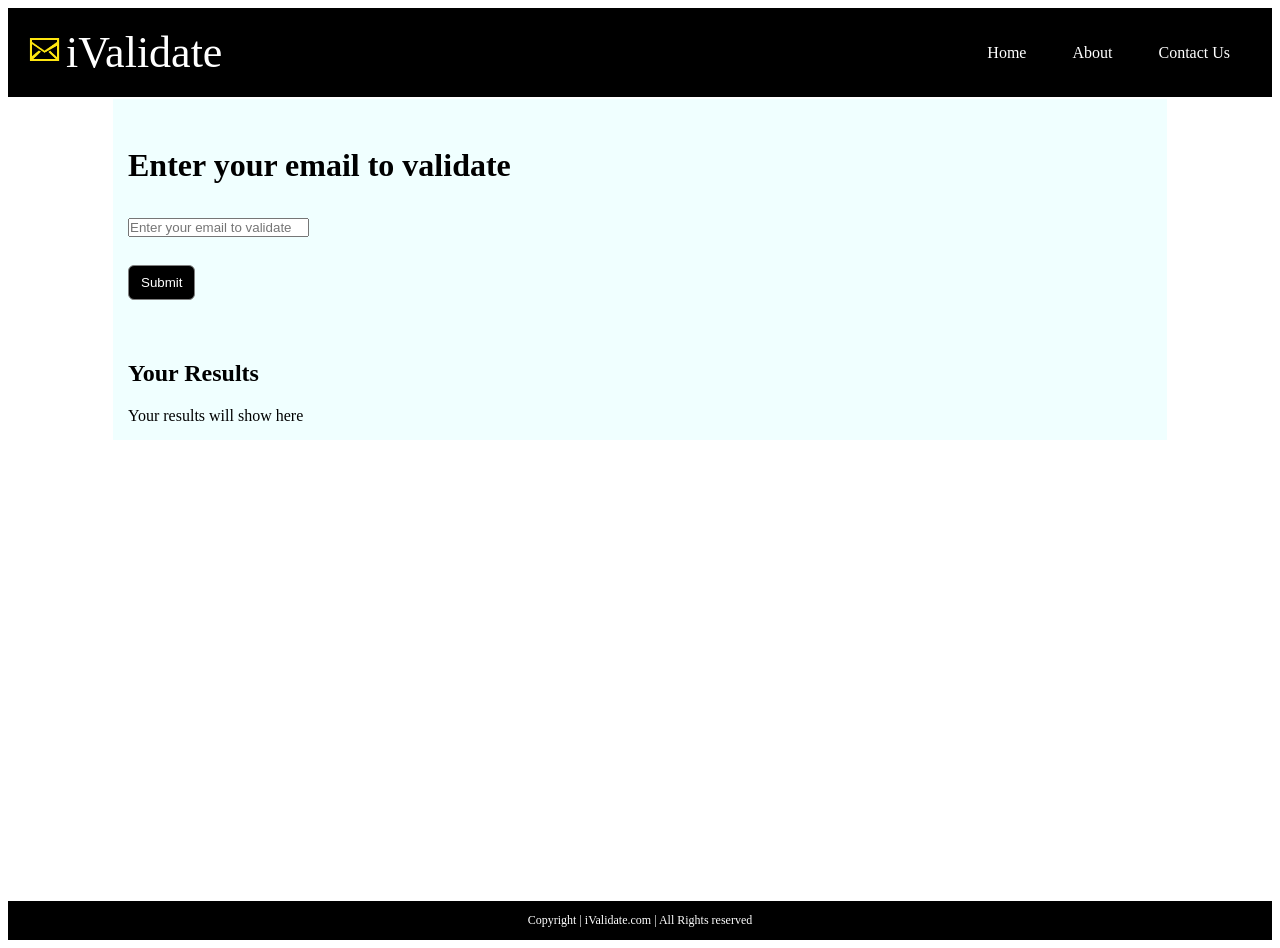
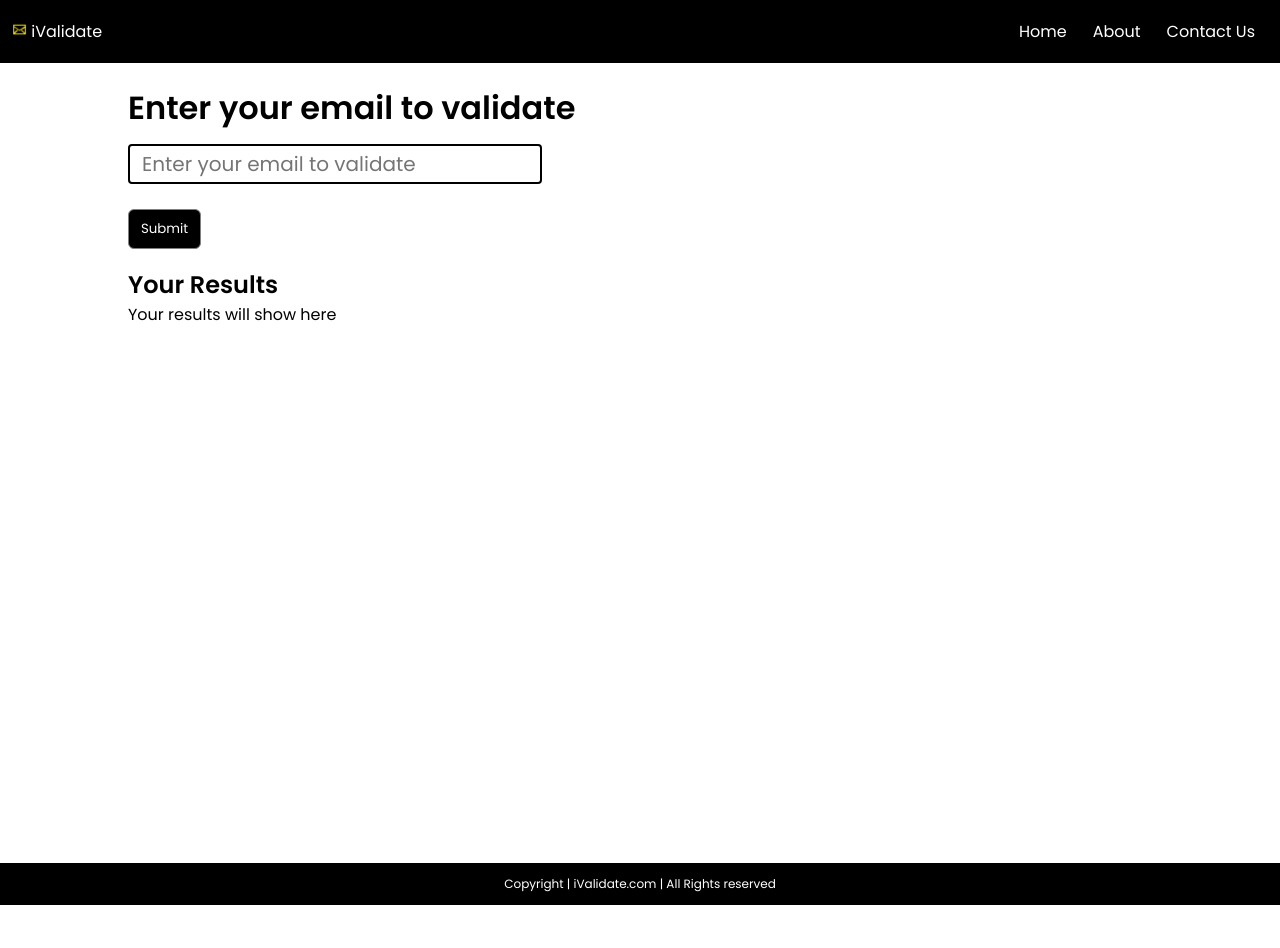
Before and after one commit to ayushsingh7982/EmailValidator, a plain HTML site: page index.html in a window 1280 px wide. After the commit the page ends 905 px from the top, so only its background shows below. Drawn offline with Linux system fonts and the light colour scheme.

Commit message:
Update style.css

```diff
--- a/css/style.css
+++ b/css/style.css
@@ -1,103 +1,81 @@
-*{
-    font: bold;
+@import url('https://fonts.googleapis.com/css2?family=Noto+Sans:ital,wght@0,700;1,300&family=Poppins:wght@300;400;500;600&display=swap');
+
+* {
     padding: 0;
+    margin: 0;
+    font-family: 'Noto Sans', sans-serif;
+    font-family: 'Poppins', sans-serif;
+}
 
-}
-nav{
+nav {
     display: flex;
     align-items: center;
     justify-content: space-between;
     background-color: black;
     color: white;
     padding: 19px 12px;
-
-    padding: 19px;
 }
 
-  ul{
+ul {
     display: flex;
-
 }
 
-  ul li{
+ul li {
     list-style: none;
-    padding: 0 23px;
-
+    padding: 0 13px;
 }
 
 ul li a{
     color: white;
     text-decoration: none;
-
 }
 
-  ul>li>a:hover{
-    color: grey;
+ul >li> a:hover{
+    color: rgb(192, 189, 205);
 }
 
 main{
     min-height: 100vh;
-    padding: 2px;
-  }
-
-  span{
-    justify-content: center;
-    align-items: center;
-
-    font-size:  44px;
-  }
-  span:hover{
-    color:grey;
 }
 
 .logo img{
-    width: 35px;
+    width: 15px;
     filter: invert(1);
-    font-size: 24px;
 }
 
-
-
 .container{
-    background-color: azure;
     max-width: 80vw;
     margin: auto;
-    padding: 15px;
+    padding: 9px 15px;
 }
-
 
 .container h1{
     padding: 12px 0;
+}
 
+input[type='text']{
+    min-width: 23vw;
+    padding: 3px 12px;
+    border: 2px solid black;
+    border-radius: 4px;
+    font-size: 20px;
 }
 
 .btn{
-    background-color: black;
+    background: black;
+    color: white;
+    padding: 9px 12px;
     border: 1px solid gray;
-    padding: 9px 12px;
-    border-radius:  6px;
-    color: white;
+    border-radius: 6px;
     cursor: pointer;
 }
-form.form-example {
-    display: table;
-  }
 
-  div.form-example {
-    display: table-row;
-  }
-
-  label,
-  input {
-    display: table-cell;
-    margin-bottom: 10px;
-  }
-
-  label {
-    padding-right: 10px;
+#resultCont div::first-letter{
+    text-transform: uppercase;
 }
 
 footer{
+    font-size: 12px;
     background-color: black;
     color: white;
     display: flex;
@@ -105,28 +83,28 @@ form.form-example {
     display: flex;
     justify-content: center;
     align-items: center;
-    font-size: 12px;
-
 }
 
-@media only screen and (max-width:600px){
-    body{background-color: lightblue;}
+@media only screen and (max-width: 600px) {
 
     .container{
         font-size: 12px;
+    }
 
+    input[type='text'] {
+        width: 100%;
     }
 
     nav{
         flex-direction: column;
-
     }
-
     .logo{
         padding: 6px 0;
-
+        font-size: 12px;
     }
-
+    .logo span{
+        font-size: 20px;
+    }
     .logo img{
         width: 15px;
         filter: invert(1);
```
Lines whose indentation alone changed are shown as unchanged.
